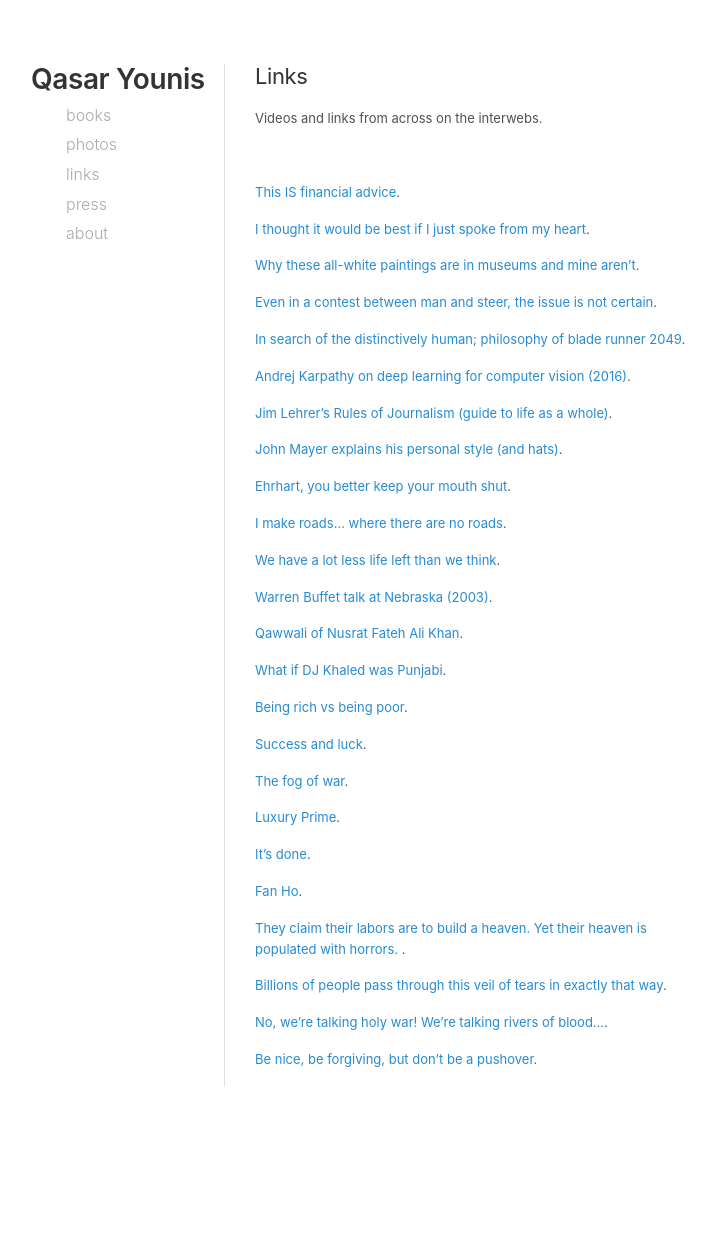
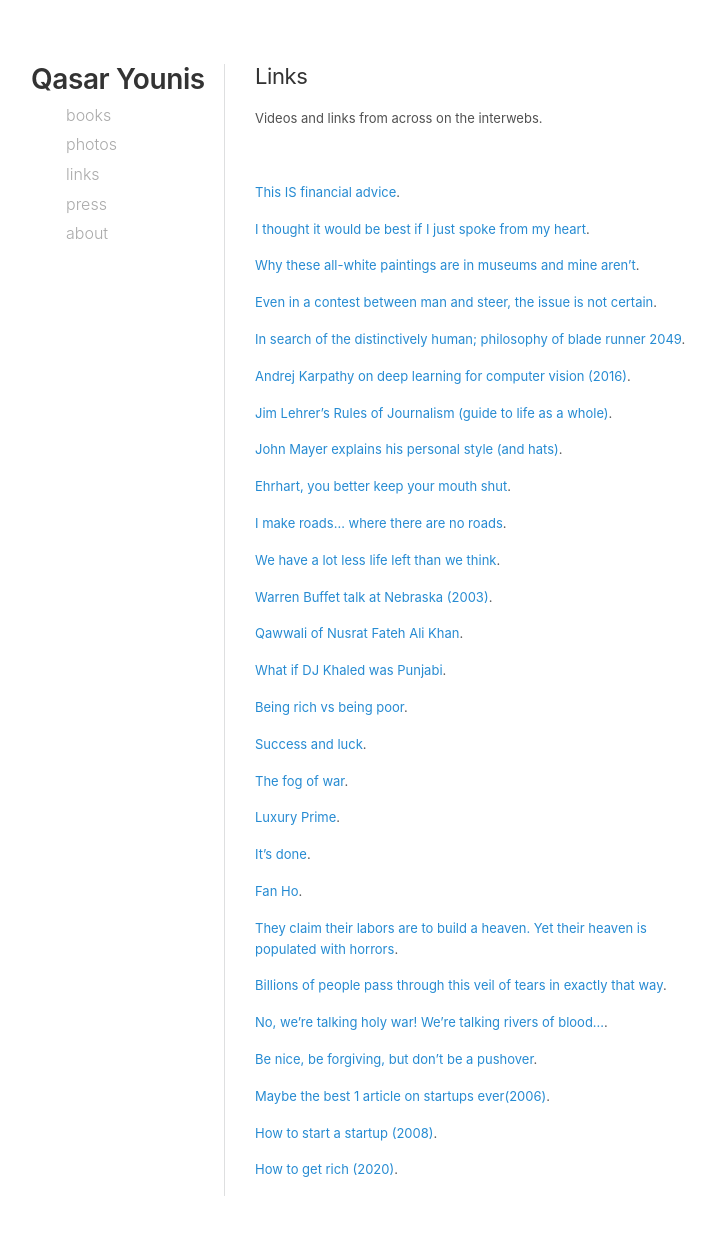
Before and after one commit to qasar/qasar.github.io, a Jekyll site: the page built from links.md, in a window 1280 px wide. Shown: the whole page, without its empty margins (35-750 px from the left). Built offline with Jekyll 4.4.1, drawn with Linux system fonts in a browser that asks for light colours; before the commit the page ends 1150 px from its top, so only the background shows below that.

Commit message:
Update links.md

```diff
--- a/links.md
+++ b/links.md
@@ -48,11 +48,16 @@ Videos and links from across on the interwebs.
 
 <a href="https://www.youtube.com/watch?v=tmnXHPjhSIM&list=FLXJuURIK0_r_mGlRWSPkgCw&index=32&t=0s" target="_blank">Fan Ho</a>.
 
-<a href="https://youtu.be/nnrzW0NeKQ8?si=pKJAC536mZCa-9Cf" target="_blank">They claim their labors are to build a heaven. Yet their heaven is populated with horrors.
-</a>.
+<a href="https://youtu.be/nnrzW0NeKQ8?si=pKJAC536mZCa-9Cf" target="_blank">They claim their labors are to build a heaven. Yet their heaven is populated with horrors</a>.
 
 <a href="https://youtu.be/JN8FM1NCOSk?si=DKdLtfthgnVB6oh5&t=211" target="_blank">Billions of people pass through this veil of tears in exactly that way</a>.
 
 <a href="https://youtu.be/WpdhFAKPsT4?si=2tVYE9O3Tq8mhP51&t=587" target="_blank">No, we're talking holy war! We're talking rivers of blood...</a>.
 
 <a href="https://youtu.be/mScpHTIi-kM?si=cvk6sIef1MUFRvuX" target="_blank">Be nice, be forgiving, but don't be a pushover</a>.
+
+<a href="https://www.paulgraham.com/startupmistakes.html" target="_blank">Maybe the best 1 article on startups ever(2006)</a>.
+
+<a href="https://pmarchive.com/" target="_blank">How to start a startup (2008)</a>.
+
+<a href="https://nav.al/rich" target="_blank">How to get rich (2020)</a>.
```
